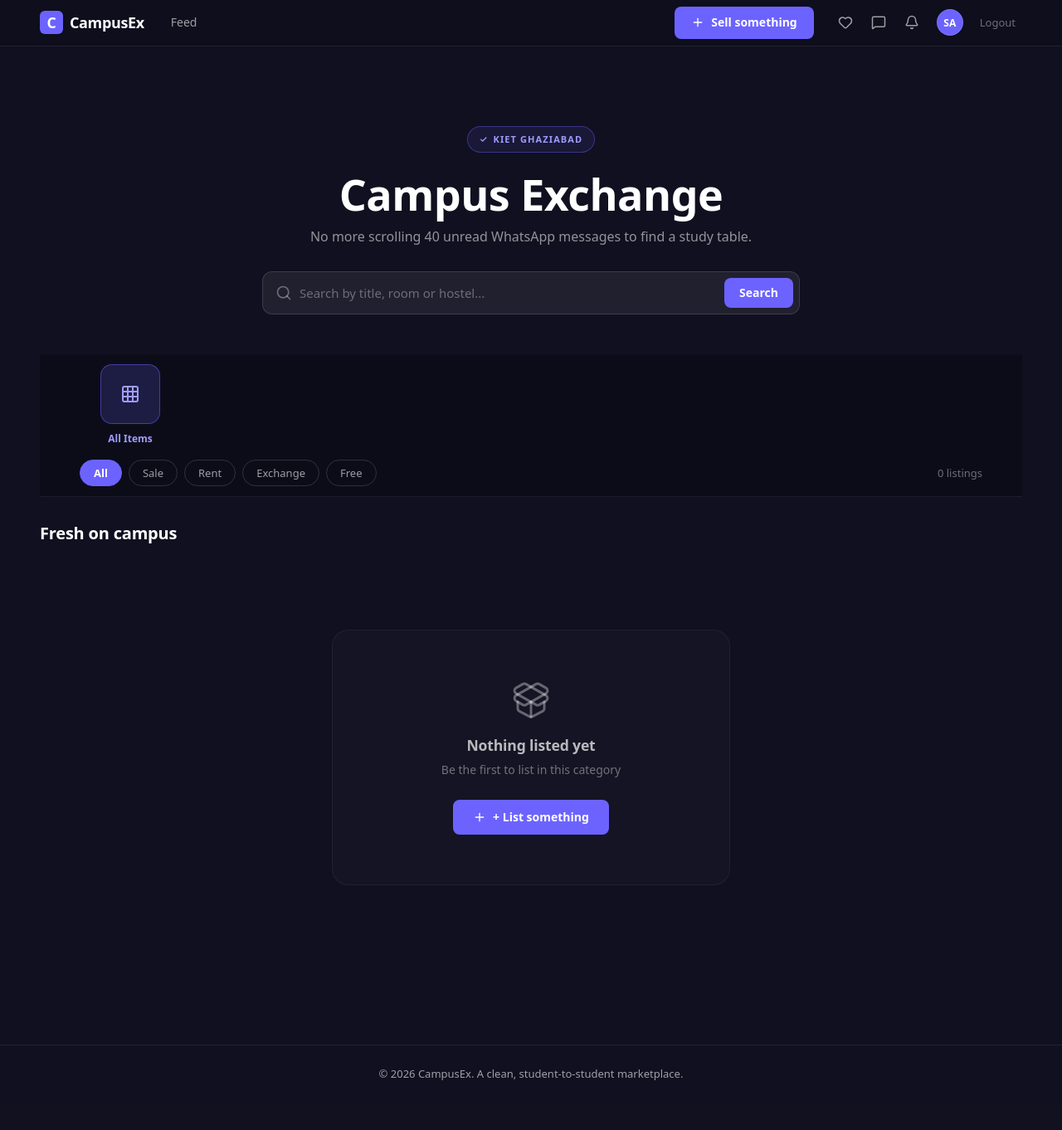
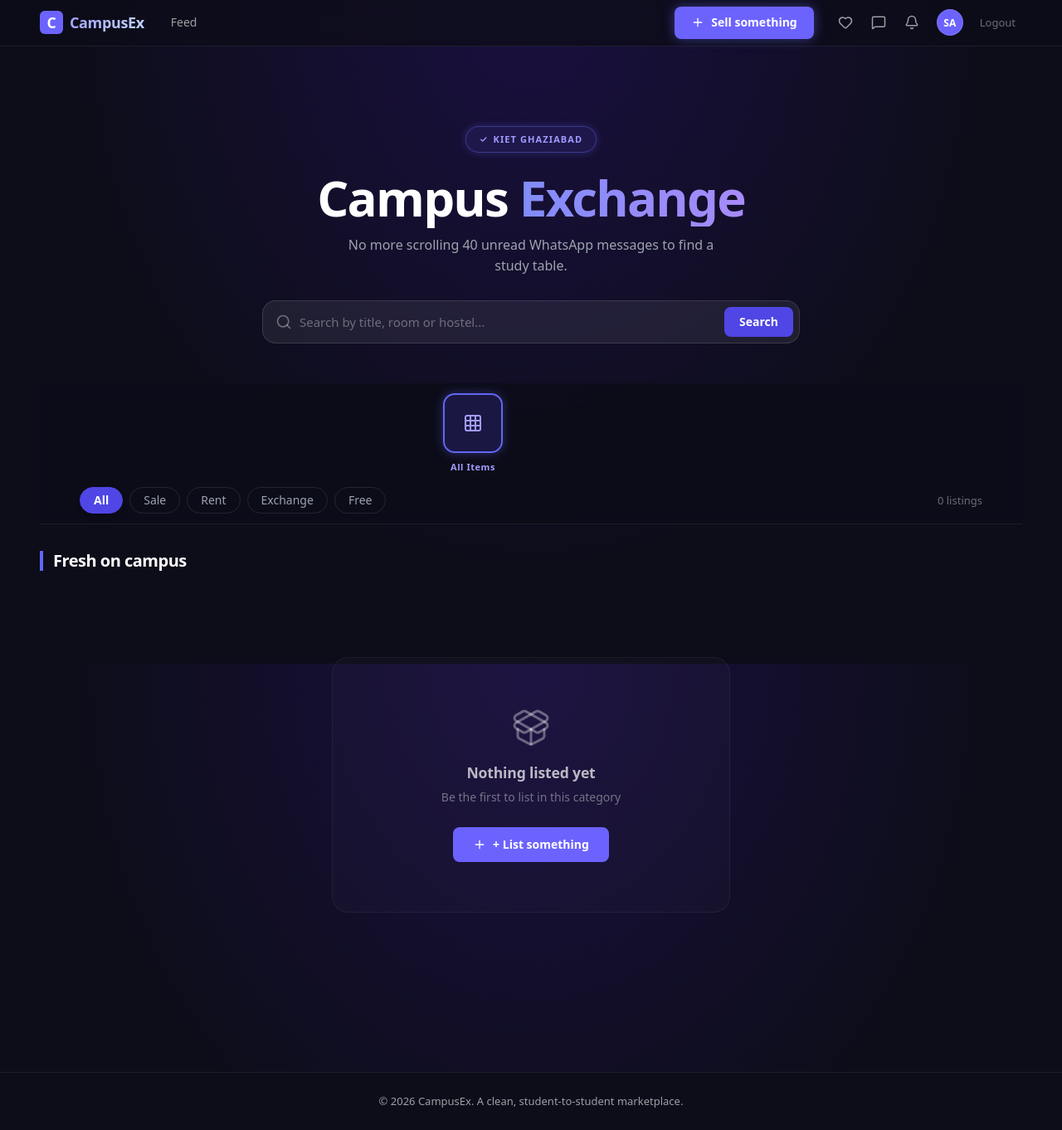
Before and after one commit to raghvender-tyagi/CampEx, a Django app: page / in a window 1280 px wide. Shown: the whole page at 83% size. Before the commit the page ends 1302 px from the top, so only its background shows below. Run offline with Django 5.2, Linux system fonts and the light colour scheme; the visitor is signed in with stand-in values (Sample User, id 1); data that the repository does not hold is empty.

Commit message:
Refactor visual layer of CampusEx UI for premium look and feel

```diff
--- a/listings/templates/listings/feed.html
+++ b/listings/templates/listings/feed.html
@@ -19,29 +19,41 @@
         display: inline-flex;
         align-items: center;
         gap: 6px;
-        border: 1px solid rgba(108, 99, 255, 0.4);
+        border: 1px solid rgba(99, 102, 241, 0.4);
         background: rgba(108, 99, 255, 0.1);
         color: #a09cff;
         font-size: 11px;
         font-weight: 600;
         letter-spacing: 0.1em;
         text-transform: uppercase;
-        padding: 6px 14px;
+        padding: 6px 16px;
         border-radius: 999px;
+        box-shadow: 0 0 10px rgba(99, 102, 241, 0.3);
         margin-bottom: 20px;
     }
 
     .hero-headline-new {
-        font-size: clamp(2rem, 5vw, 3.25rem);
-        font-weight: 700;
+        font-size: clamp(2.5rem, 6vw, 3.75rem);
+        font-weight: 900;
+        letter-spacing: -0.03em;
         color: #ffffff;
         line-height: 1.15;
         margin: 0;
     }
 
+    .exchange-gradient-text {
+        background: linear-gradient(to right, #818cf8, #a78bfa);
+        -webkit-background-clip: text;
+        -webkit-text-fill-color: transparent;
+        display: inline-block;
+    }
+
     .hero-tagline-new {
         font-size: 1rem;
-        color: rgba(255, 255, 255, 0.55);
+        color: #9ca3af;
+        max-width: 448px;
+        margin-left: auto;
+        margin-right: auto;
         margin-top: 10px;
         margin-bottom: 0;
     }
@@ -60,7 +72,7 @@
         height: 52px;
         background: rgba(255, 255, 255, 0.07) !important;
         border: 1px solid rgba(255, 255, 255, 0.12) !important;
-        border-radius: 12px !important;
+        border-radius: 16px !important;
         padding-left: 44px !important;
         padding-right: 120px !important;
         color: #ffffff !important;
@@ -73,8 +85,8 @@
     }
 
     .search-input-new:focus {
-        border-color: #6C63FF !important;
-        box-shadow: 0 0 0 3px rgba(108, 99, 255, 0.2) !important;
+        border-color: rgba(99, 102, 241, 0.5) !important;
+        box-shadow: 0 0 0 3px rgba(99, 102, 241, 0.3) !important;
         outline: none;
     }
 
@@ -89,7 +101,7 @@
     .search-button-new {
         position: absolute;
         right: 8px;
-        background: #6C63FF;
+        background: #4f46e5;
         color: #ffffff;
         border: none;
         border-radius: 8px;
@@ -102,7 +114,7 @@
     }
 
     .search-button-new:hover {
-        background: #5b52e6;
+        background: #6366f1;
     }
 
     .search-clear-btn {
@@ -142,8 +154,9 @@
 
     .category-scroll-container-new {
         display: grid;
-        grid-template-columns: repeat(8, 1fr);
-        gap: 16px;
+        grid-template-columns: repeat(8, auto);
+        justify-content: center;
+        gap: 16px 20px;
         margin-bottom: 16px;
     }
 
@@ -168,6 +181,7 @@
         gap: 8px;
         text-decoration: none !important;
         min-width: 72px;
+        margin: 0 4px;
     }
 
     .category-icon-area {
@@ -192,15 +206,16 @@
     }
     .category-square-label-new {
         color: rgba(255, 255, 255, 0.5);
-        font-size: 12px;
+        font-size: 11px;
+        letter-spacing: 0.05em;
         text-align: center;
         transition: color 150ms ease;
     }
 
     /* Hover Inactive */
     .category-square-item-new:not(.active):hover .category-icon-area {
-        background: rgba(255, 255, 255, 0.09);
-        border-color: rgba(255, 255, 255, 0.15);
+        background: rgba(255, 255, 255, 0.05);
+        border: 1px solid rgba(255, 255, 255, 0.2);
     }
     .category-square-item-new:not(.active):hover .category-icon-area svg {
         opacity: 0.75;
@@ -211,10 +226,11 @@
 
     /* Active Category State */
     .category-square-item-new.active .category-icon-area {
-        background: rgba(108, 99, 255, 0.18);
-        border: 1px solid rgba(108, 99, 255, 0.5);
+        background: rgba(79, 70, 229, 0.2);
+        border: 2px solid #6366f1;
         border-radius: 14px;
         color: #a09cff;
+        box-shadow: 0 0 12px rgba(99, 102, 241, 0.4);
     }
     .category-square-item-new.active .category-icon-area svg {
         opacity: 1;
@@ -240,32 +256,30 @@
 
     .filter-pill-new {
         height: 32px;
-        border-radius: 999px;
-        font-size: 13px;
+        border-radius: 9999px;
+        font-size: 14px;
         display: inline-flex;
         align-items: center;
         justify-content: center;
-        padding: 0 16px;
+        padding: 6px 16px;
         text-decoration: none !important;
         transition: all 150ms ease;
-    }
-
-    .filter-pill-new {
         background: transparent;
-        border: 1px solid rgba(255, 255, 255, 0.15);
-        color: rgba(255, 255, 255, 0.6);
+        border: 1px solid rgba(255, 255, 255, 0.1);
+        color: #9ca3af;
     }
 
     .filter-pill-new:hover {
-        border-color: rgba(255, 255, 255, 0.3);
+        border-color: #818cf8;
         color: #ffffff;
     }
 
     .filter-pill-new.active {
-        background: #6C63FF;
-        border: 1px solid #6C63FF;
+        background: #4f46e5;
+        border: 1px solid #4f46e5;
         color: #ffffff;
         font-weight: 600;
+        box-shadow: 0 4px 6px rgba(0, 0, 0, 0.15);
     }
 
     .results-count-new {
@@ -488,8 +502,11 @@
     .section-heading-new {
         font-size: 1.25rem;
         font-weight: 700;
+        letter-spacing: -0.025em;
         color: #ffffff;
         margin-bottom: 16px;
+        border-left: 4px solid #6366f1;
+        padding-left: 12px;
     }
 
     /* 7. SKELETON LOADING STATES styling */
@@ -640,7 +657,7 @@
     <div class="college-badge-new">
         <span>✓</span> KIET GHAZIABAD
     </div>
-    <h1 class="hero-headline-new">Campus Exchange</h1>
+    <h1 class="hero-headline-new">Campus <span class="exchange-gradient-text">Exchange</span></h1>
     <p class="hero-tagline-new">No more scrolling 40 unread WhatsApp messages to find a study table.</p>
 
     <div class="search-wrapper-new">
--- a/templates/base.html
+++ b/templates/base.html
@@ -11,8 +11,8 @@
     <style>
         :root {
             /* NeetCode.io inspired color tokens */
-            --bg-base: #101020;
-            --bg-nav: rgba(15, 15, 30, 0.95);
+            --bg-base: #0d0d1a;
+            --bg-nav: rgba(13, 13, 26, 0.8);
             --bg-card: rgba(255, 255, 255, 0.04);
             --bg-card-hover: rgba(255, 255, 255, 0.08);
             --bg-input: rgba(255, 255, 255, 0.07);
@@ -35,7 +35,7 @@
 
         body {
             font-family: system-ui, -apple-system, 'Segoe UI', sans-serif;
-            background-color: var(--bg-base);
+            background: radial-gradient(ellipse at 50% 0%, #1a1040 0%, #0d0d1a 60%) fixed;
             color: var(--text-primary);
             min-height: 100vh;
             display: flex;
@@ -91,8 +91,8 @@
         .navbar {
             height: 56px;
             background: var(--bg-nav) !important;
-            backdrop-filter: blur(12px);
-            -webkit-backdrop-filter: blur(12px);
+            backdrop-filter: blur(16px);
+            -webkit-backdrop-filter: blur(16px);
             border-bottom: 1px solid rgba(255, 255, 255, 0.07);
             padding: 0 !important;
             position: sticky;
@@ -136,8 +136,10 @@
         }
 
         .brand-text {
-            font-weight: 700;
-            color: var(--text-primary);
+            font-weight: 800;
+            background: linear-gradient(135deg, #a09cff 0%, #c3dafe 100%);
+            -webkit-background-clip: text;
+            -webkit-text-fill-color: transparent;
             font-size: 1.125rem;
             letter-spacing: -0.02em;
         }
@@ -172,11 +174,13 @@
             align-items: center;
             gap: 0.5rem;
             border: none;
-            transition: background-color 150ms ease;
+            box-shadow: 0 0 14px rgba(99, 102, 241, 0.5);
+            transition: transform 150ms ease, background-color 150ms ease, box-shadow 150ms ease;
         }
 
         .btn-sell-something:hover {
             background-color: var(--accent-hover);
+            transform: scale(1.05);
         }
 
         .nav-zone-right {
@@ -198,7 +202,7 @@
             display: inline-flex;
             align-items: center;
             justify-content: center;
-            border-radius: 8px;
+            border-radius: 50%;
             color: rgba(255, 255, 255, 0.6);
             transition: all 150ms ease;
             background: transparent;
@@ -206,7 +210,7 @@
         }
 
         .nav-icon-btn:hover {
-            background: rgba(255, 255, 255, 0.08);
+            background: rgba(255, 255, 255, 0.1);
             color: #ffffff;
         }
 
```
